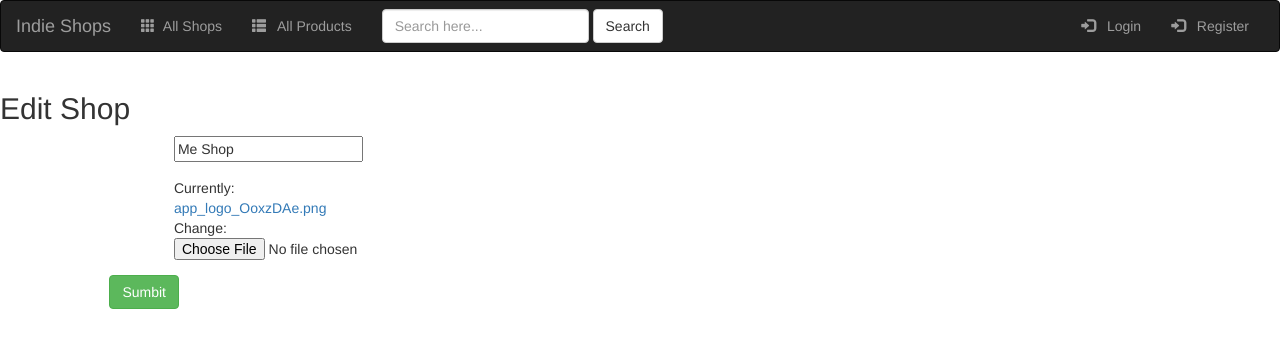
After one commit to UmairAli17/AdvWeb_Assign1, a Django app: page /shop/shop/profile/10/ in a window 1280 px wide. The commit adds this page. Shown: the top 348 px of the page. Run offline with Django 3.2, Linux system fonts and the light colour scheme; data comes from the database, SQL or seed files in the repository; both versions use the stored data as it was after the commit; some libraries are stand-ins or nearby versions.

Commit message:
User can now edit their shop

```diff
--- a/assign1/urls.py
+++ b/assign1/urls.py
@@ -14,7 +14,7 @@ urlpatterns = [
     url(r'^shop/', include('shop.urls'))
 ]
 
-# Whenever we are in dev mode, use the following settings for uploading ofd files/ images
+# Whenever we are in dev mode, use the following settings for uploading of files/ images
 if settings.DEBUG:
     urlpatterns += static(settings.STATIC_URL, document_root=settings.STATIC_ROOT)
     urlpatterns += static(settings.MEDIA_URL, document_root=settings.MEDIA_ROOT)
--- a/shop/models.py
+++ b/shop/models.py
@@ -2,7 +2,6 @@ from django.db import models
 from django.db.models.signals import post_save
 from django.contrib.auth.models import User
 from django.core.urlresolvers import reverse
-from django.shortcuts import get_object_or_404
 
 # Create your models here.
 
@@ -23,11 +22,17 @@ class Shop(models.Model):
             up.save()
     post_save.connect(create_shop, sender=User)
 
-    # set a default shop image if the user decided not to upload one
-    def shoplogo_or_default(self, default_path='/static/shop/images/dft/no-img.png'):
+    @property
+    def shop_logo_img(self):
+        default_path = '/static/shop/images/dft/no-img.png'
         if self.shop_logo:
-            return self.shop_logo
-        return default_path
+            return self.shop_logo.url
+        else:
+            return default_path
+
+    # redirect user to the user's product page
+    def get_absolute_url(self):
+        return reverse('shop:my-products')
 
 
 # The class that will link a product to the shop
@@ -42,6 +47,6 @@ class Product(models.Model):
         return self.product_name
 
 
-# a future function that will allow for the viewing of a shop
+# a  function that will allow for the viewing of a product
     def get_absolute_url(self):
         return reverse('shop:product-details', kwargs={'pk': self.pk})
--- a/shop/templates/shop/base.html
+++ b/shop/templates/shop/base.html
@@ -52,17 +52,25 @@
                             </a>
                         </li>
 
+
+
                         <li class="">
                             <a href="{% url 'shop:my-products' %} ">
-                                <span class="glyphicon glyphicon-user" aria-hidden="true"></span> &nbsp; My Products
+                                <span class="glyphicon glyphicon-book" aria-hidden="true"></span> &nbsp; My Products
                             </a>
                         </li>
 
-                            <li class="">
-                                <a href="{% url 'shop:logout' %}">
-                                    <span class="glyphicon glyphicon-log-out" aria-hidden="true"></span> &nbsp; Logout
-                                </a>
-                            </li>
+                        <li class="">
+                            <a href=" {% url 'shop:my-shop' %} ">
+                                <span class="glyphicon glyphicon-user" aria-hidden="true"></span> &nbsp; View Shop Profile
+                            </a>
+                        </li>
+
+                        <li class="">
+                            <a href="{% url 'shop:logout' %}">
+                                <span class="glyphicon glyphicon-log-out" aria-hidden="true"></span> &nbsp; Logout
+                            </a>
+                        </li>
                         {% else %}
                             <li class="">
                                 <a href="{% url 'shop:login' %}">
--- /dev/null
+++ b/shop/templates/shop/edit_shop.html
@@ -0,0 +1,25 @@
+<!--Make sure this html file extends the base.html file template-->
+{% extends 'shop/base.html' %}
+{% block title %}Edit Shop{% endblock %}
+
+{% block main-content %}
+<div class="container-fluid">
+    <div class="row">
+        <h2>Edit Shop</h2>
+        {% if error_message %}
+            <p><strong>{{ error_message }}</strong></p>
+        {% endif %}
+        <div class="col-sm-12 col-md-12 col-lg-12">
+            <form class="col-sm-4 col-md-4 col-lg-4" method="post" enctype="multipart/form-data">
+                {% csrf_token %}
+                {% include 'shop/form-template.html' %}
+                <div class="form-group">
+                    <div class="col-sm-offset-2 col-sm-10 col-md-offset-2 col-md-10 col-ld-offset-2 col-lg-10">
+                        <button type="submit" class="btn btn-success">Sumbit</button>
+                    </div>
+                </div>
+            </form>
+        </div>
+    </div>
+</div>
+{% endblock %}
--- a/shop/templates/shop/my_products.html
+++ b/shop/templates/shop/my_products.html
@@ -30,6 +30,6 @@
         {% endfor %}
         </div>
     {% else %}
-<4>I'm Sorry! You haven't got any products! :( How About Adding Some Through <a href="{% url 'shop:product-add' %}">Here?</a></h4>
+<4>I'm Sorry! You haven't got any products! :( How About Adding Some Through <a href="{% url 'shop:add-product' %}">Here?</a></h4>
     {% endif %}
 {% endblock %}
--- a/shop/urls.py
+++ b/shop/urls.py
@@ -40,4 +40,9 @@ urlpatterns = [
     # log the user out
     url(r'^logout/$', views.LogoutView.as_view(), name='logout'),
 
+    # Show My Shop
+    url(r'^shop/profile/$', views.MyShopView.as_view(), name='my-shop'),
+
+    # Show My Shop
+    url(r'^shop/profile/(?P<pk>[0-9]+)/$', views.EditMyShop.as_view(), name='edit-my-shop'),
 ]
--- a/shop/views.py
+++ b/shop/views.py
@@ -2,7 +2,7 @@ from django.views import generic
 from .forms import UserLogForm, AddProductForm, UserRegForm
 from django.views.generic.edit import CreateView, UpdateView, DeleteView
 from django.views.generic.list import ListView
-from django.views.generic import View
+from django.views.generic import View, DetailView
 from django.core.urlresolvers import reverse_lazy
 from django.shortcuts import render
 from django.contrib.auth import authenticate, login, logout
@@ -21,13 +21,31 @@ class IndexView(ListView):
         return Shop.objects.all()
 
 
-class DetailView(generic.DetailView):
+class DetailView(DetailView):
     model = Shop
     template_name = 'shop/detail.html'
 
+class MyShopView(DetailView):
+    template_name = 'shop/my_shop.html'
+    context_object_name = 'my_shop'
+
+    # get the current user's shop and pass that into the object
+    def get_object(self, queryset=None):
+        # get the current user's shop
+        user = self.request.user.id
+        usr_shop = Shop.objects.get(owner=user)
+        return usr_shop
+
+class EditMyShop(UpdateView):
+    model = Shop
+    template_name = 'shop/edit_shop.html'
+    fields = ['name', 'shop_logo']
+
+
+
 # PRODUCT VIEWS
 
-# Show ALL Products
+# Show ALL Products:
 
 class AllProducts(ListView):
     model = Product
```
Also changed, not shown: assign1/settings.py (+20 -20 lines), shop/templates/shop/index.html (+4 -5 lines), shop/templates/shop/my_shop.html (added, +9 -0 lines), db.sqlite3, media/app_logo_ERRuRbw.png (added), media/app_logo_HCdqpKL.png (added), media/app_logo_OoxzDAe.png (added), shop/forms.py (line endings or trailing spaces).
